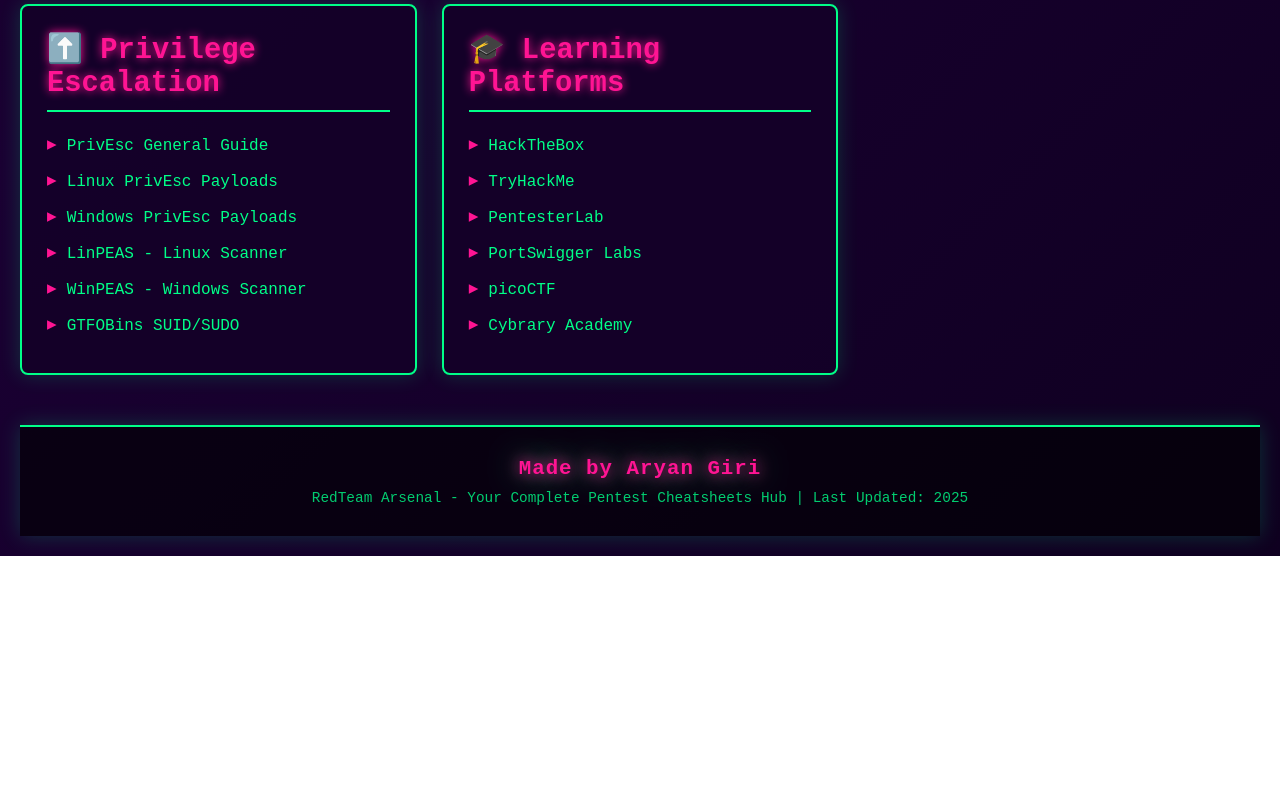
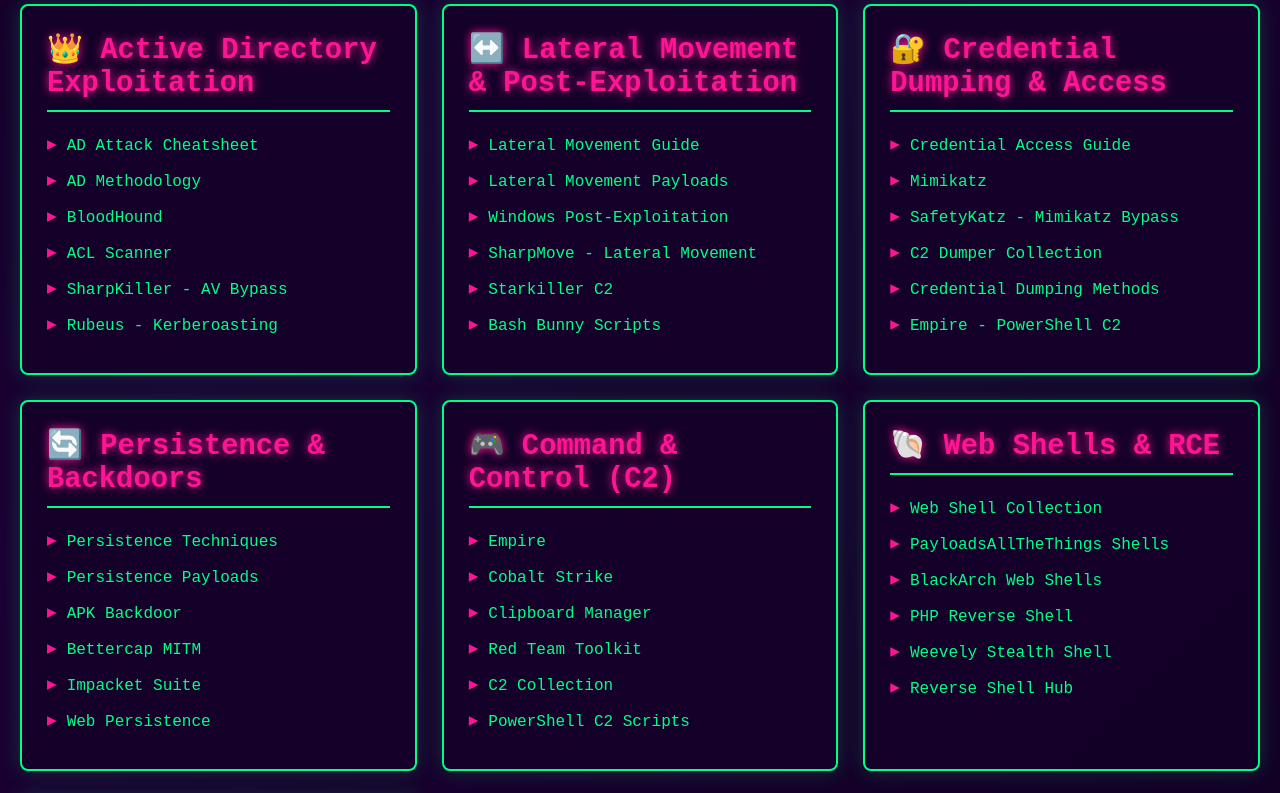
Before and after one commit to giriaryan694-a11y/RedTeam-Arsenal, a plain HTML site: page index.html in a window 1280 px wide. Shown: the part 1493-2286 px from the top of the page. Before the commit the page ends 2049 px from the top, so only its background shows below. Drawn offline with Linux system fonts and the light colour scheme.

Commit message:
Update index.html

```diff
--- a/index.html
+++ b/index.html
@@ -389,16 +389,81 @@
                 </ul>
             </div>
 
-            <!-- Privilege Escalation -->
+            <!-- Active Directory & Domain Exploitation -->
             <div class="card">
-                <h2>⬆️ Privilege Escalation</h2>
+                <h2>👑 Active Directory Exploitation</h2>
                 <ul>
-                    <li><a href="https://book.hacktricks.xyz/generic-methodologies-and-resources/privilege-escalation" target="_blank">PrivEsc General Guide</a></li>
-                    <li><a href="https://github.com/swisskyrepo/PayloadsAllTheThings/tree/master/Methodology%20and%20Resources/Linux%20-%20Privilege%20escalation" target="_blank">Linux PrivEsc Payloads</a></li>
-                    <li><a href="https://github.com/swisskyrepo/PayloadsAllTheThings/tree/master/Methodology%20and%20Resources/Windows%20-%20Privilege%20escalation" target="_blank">Windows PrivEsc Payloads</a></li>
-                    <li><a href="https://github.com/carlospolop/PEASS-ng/tree/master/linPEAS" target="_blank">LinPEAS - Linux Scanner</a></li>
-                    <li><a href="https://github.com/carlospolop/PEASS-ng/tree/master/winPEAS" target="_blank">WinPEAS - Windows Scanner</a></li>
-                    <li><a href="https://gtfobins.github.io/" target="_blank">GTFOBins SUID/SUDO</a></li>
+                    <li><a href="https://github.com/swisskyrepo/PayloadsAllTheThings/tree/master/Methodology%20and%20Resources/Active%20Directory%20Attack" target="_blank">AD Attack Cheatsheet</a></li>
+                    <li><a href="https://book.hacktricks.xyz/windows-hardening/active-directory-methodology" target="_blank">AD Methodology</a></li>
+                    <li><a href="https://github.com/BloodHoundAD/BloodHound" target="_blank">BloodHound</a></li>
+                    <li><a href="https://github.com/PowerShellMafia/PowerSploit/blob/master/Recon/Invoke-ACLScanner.ps1" target="_blank">ACL Scanner</a></li>
+                    <li><a href="https://github.com/Flangvik/SharpKiller" target="_blank">SharpKiller - AV Bypass</a></li>
+                    <li><a href="https://github.com/GhostPack/Rubeus" target="_blank">Rubeus - Kerberoasting</a></li>
+                </ul>
+            </div>
+
+            <!-- Post-Exploitation & Lateral Movement -->
+            <div class="card">
+                <h2>↔️ Lateral Movement & Post-Exploitation</h2>
+                <ul>
+                    <li><a href="https://book.hacktricks.xyz/generic-methodologies-and-resources/lateral-movement" target="_blank">Lateral Movement Guide</a></li>
+                    <li><a href="https://github.com/swisskyrepo/PayloadsAllTheThings/tree/master/Methodology%20and%20Resources/Lateral%20Movement" target="_blank">Lateral Movement Payloads</a></li>
+                    <li><a href="https://github.com/carlospolop/hacktricks/tree/master/windows-hardening" target="_blank">Windows Post-Exploitation</a></li>
+                    <li><a href="https://github.com/GhostPack/SharpMove" target="_blank">SharpMove - Lateral Movement</a></li>
+                    <li><a href="https://github.com/BC-SECURITY/Starkiller" target="_blank">Starkiller C2</a></li>
+                    <li><a href="https://github.com/n0pe-sled/Bash-Bunny" target="_blank">Bash Bunny Scripts</a></li>
+                </ul>
+            </div>
+
+            <!-- Credential Dumping & Access -->
+            <div class="card">
+                <h2>🔐 Credential Dumping & Access</h2>
+                <ul>
+                    <li><a href="https://book.hacktricks.xyz/generic-methodologies-and-resources/credential-access" target="_blank">Credential Access Guide</a></li>
+                    <li><a href="https://github.com/gentilkiwi/mimikatz" target="_blank">Mimikatz</a></li>
+                    <li><a href="https://github.com/GhostPack/SafetyKatz" target="_blank">SafetyKatz - Mimikatz Bypass</a></li>
+                    <li><a href="https://github.com/outflanknl/C2-Tool-Collection" target="_blank">C2 Dumper Collection</a></li>
+                    <li><a href="https://github.com/swisskyrepo/PayloadsAllTheThings/tree/master/Methodology%20and%20Resources/Credential%20Dumping" target="_blank">Credential Dumping Methods</a></li>
+                    <li><a href="https://github.com/BC-SECURITY/Empire" target="_blank">Empire - PowerShell C2</a></li>
+                </ul>
+            </div>
+
+            <!-- Persistence & Backdoors -->
+            <div class="card">
+                <h2>🔄 Persistence & Backdoors</h2>
+                <ul>
+                    <li><a href="https://book.hacktricks.xyz/generic-methodologies-and-resources/persistence" target="_blank">Persistence Techniques</a></li>
+                    <li><a href="https://github.com/swisskyrepo/PayloadsAllTheThings/tree/master/Methodology%20and%20Resources/Persistence" target="_blank">Persistence Payloads</a></li>
+                    <li><a href="https://github.com/three0s/backdoor-apk" target="_blank">APK Backdoor</a></li>
+                    <li><a href="https://github.com/bettercap/bettercap" target="_blank">Bettercap MITM</a></li>
+                    <li><a href="https://github.com/CoreSecurity/Impacket" target="_blank">Impacket Suite</a></li>
+                    <li><a href="https://github.com/Jai-Nix/web-persistence" target="_blank">Web Persistence</a></li>
+                </ul>
+            </div>
+
+            <!-- Command & Control (C2) -->
+            <div class="card">
+                <h2>🎮 Command & Control (C2)</h2>
+                <ul>
+                    <li><a href="https://github.com/BC-SECURITY/Empire" target="_blank">Empire</a></li>
+                    <li><a href="https://github.com/fortra/cobaltstrike" target="_blank">Cobalt Strike</a></li>
+                    <li><a href="https://github.com/Slackadays/Clipboard" target="_blank">Clipboard Manager</a></li>
+                    <li><a href="https://github.com/infosecn1nja/Red-Teaming-Toolkit" target="_blank">Red Team Toolkit</a></li>
+                    <li><a href="https://github.com/outflanknl/C2-Tool-Collection" target="_blank">C2 Collection</a></li>
+                    <li><a href="https://github.com/moheshmohan/Powershell-Practice-online" target="_blank">PowerShell C2 Scripts</a></li>
+                </ul>
+            </div>
+
+            <!-- Web Shells & RCE -->
+            <div class="card">
+                <h2>🐚 Web Shells & RCE</h2>
+                <ul>
+                    <li><a href="https://github.com/tennc/webshell" target="_blank">Web Shell Collection</a></li>
+                    <li><a href="https://github.com/swisskyrepo/PayloadsAllTheThings/tree/master/Web%20Shells" target="_blank">PayloadsAllTheThings Shells</a></li>
+                    <li><a href="https://github.com/BlackArch/webshells" target="_blank">BlackArch Web Shells</a></li>
+                    <li><a href="https://pentestmonkey.net/tools/web-shells/php-reverse-shell" target="_blank">PHP Reverse Shell</a></li>
+                    <li><a href="https://github.com/epinna/weevely3" target="_blank">Weevely Stealth Shell</a></li>
+                    <li><a href="https://github.com/mIchaelw0w/Reverse-Shell-Hub" target="_blank">Reverse Shell Hub</a></li>
                 </ul>
             </div>
 
```
